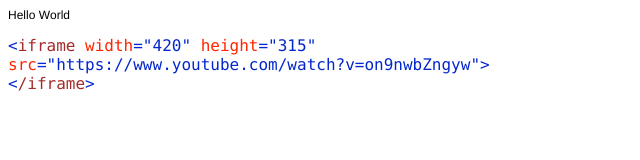
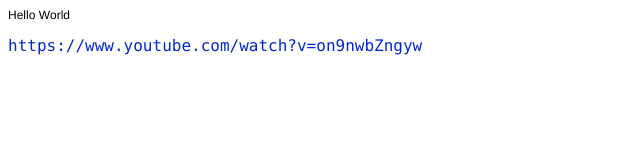
Before and after one commit to Marchahr/marchahr.github.io, a plain HTML site: page index.html in a window 1280 px wide. Shown: the whole page, without its empty margins (0-640 px from the left). Drawn offline with Linux system fonts and the light colour scheme.

Commit message:
Update index.html

```diff
--- a/index.html
+++ b/index.html
@@ -9,20 +9,13 @@
   <style type="text/css">
     p.p1 {margin: 0.0px 0.0px 0.0px 0.0px; font: 12.0px Helvetica; color: #000000; -webkit-text-stroke: #000000}
     p.p2 {margin: 0.0px 0.0px 0.0px 0.0px; font: 12.0px Helvetica; color: #000000; -webkit-text-stroke: #000000; min-height: 14.0px}
-    p.p3 {margin: 0.0px 0.0px 0.0px 0.0px; font: 16.0px Consolas; color: #ff2500; -webkit-text-stroke: #ff2500}
-    p.p4 {margin: 0.0px 0.0px 0.0px 0.0px; font: 16.0px Consolas; color: #0327cd; -webkit-text-stroke: #0327cd}
-    p.p5 {margin: 0.0px 0.0px 0.0px 0.0px; font: 16.0px Consolas; color: #a52a2a; -webkit-text-stroke: #a52a2a}
+    p.p3 {margin: 0.0px 0.0px 0.0px 0.0px; font: 16.0px Consolas; color: #0327cd; -webkit-text-stroke: #0327cd}
     span.s1 {font-kerning: none}
-    span.s2 {font-kerning: none; color: #0327cd; -webkit-text-stroke: 0px #0327cd}
-    span.s3 {font-kerning: none; color: #a52a2a; -webkit-text-stroke: 0px #a52a2a}
-    span.s4 {font-kerning: none; color: #ff2500; -webkit-text-stroke: 0px #ff2500}
   </style>
 </head>
 <body>
 <p class="p1"><span class="s1">Hello World</span></p>
 <p class="p2"><span class="s1"></span><br></p>
-<p class="p3"><span class="s2">&lt;</span><span class="s3">iframe</span><span class="s1"> width</span><span class="s2">="420"</span><span class="s1"> height</span><span class="s2">="315"</span></p>
-<p class="p4"><span class="s4">src</span><span class="s1">="https://www.youtube.com/watch?v=on9nwbZngyw"&gt;</span></p>
-<p class="p5"><span class="s2">&lt;</span><span class="s1">/iframe</span><span class="s2">&gt;</span></p>
+<p class="p3"><span class="s1">https://www.youtube.com/watch?v=on9nwbZngyw</span></p>
 </body>
 </html>
```
